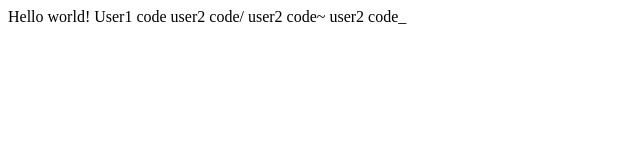
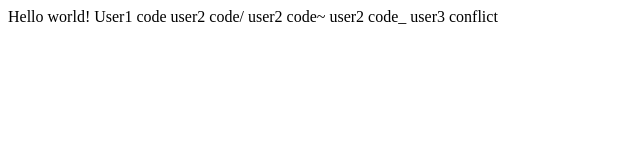
Before and after one commit to yuzerok/homework, a plain HTML site: page index.html in a window 1280 px wide. Shown: the whole page, without its empty margins (0-640 px from the left). Drawn offline with Linux system fonts and the light colour scheme.

Commit message:
user3 code

```diff
--- a/index.html
+++ b/index.html
@@ -13,5 +13,6 @@
     user2 code~
     user2 code_
 
+    user3 conflict
 </body>
 </html>
```
